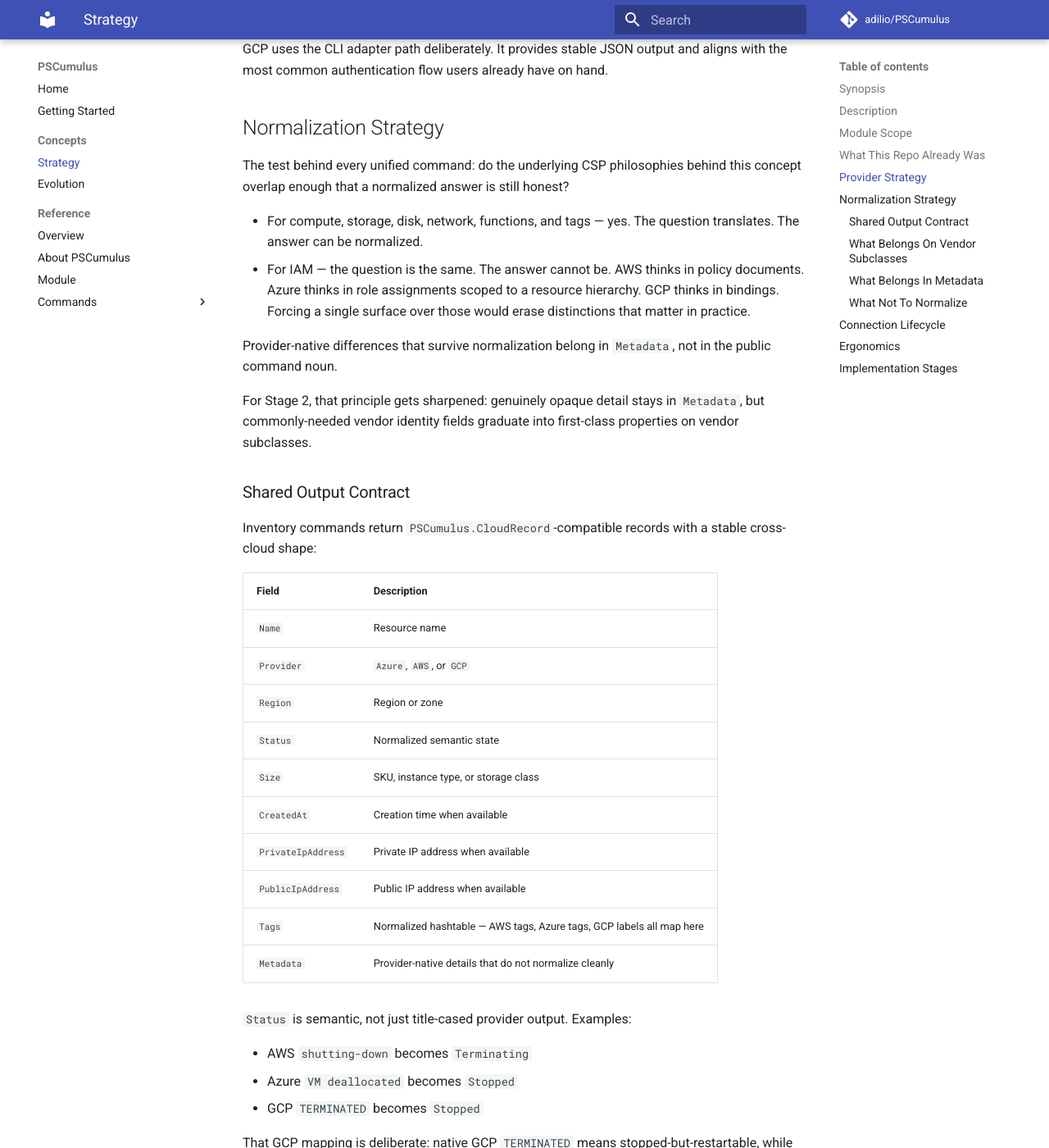
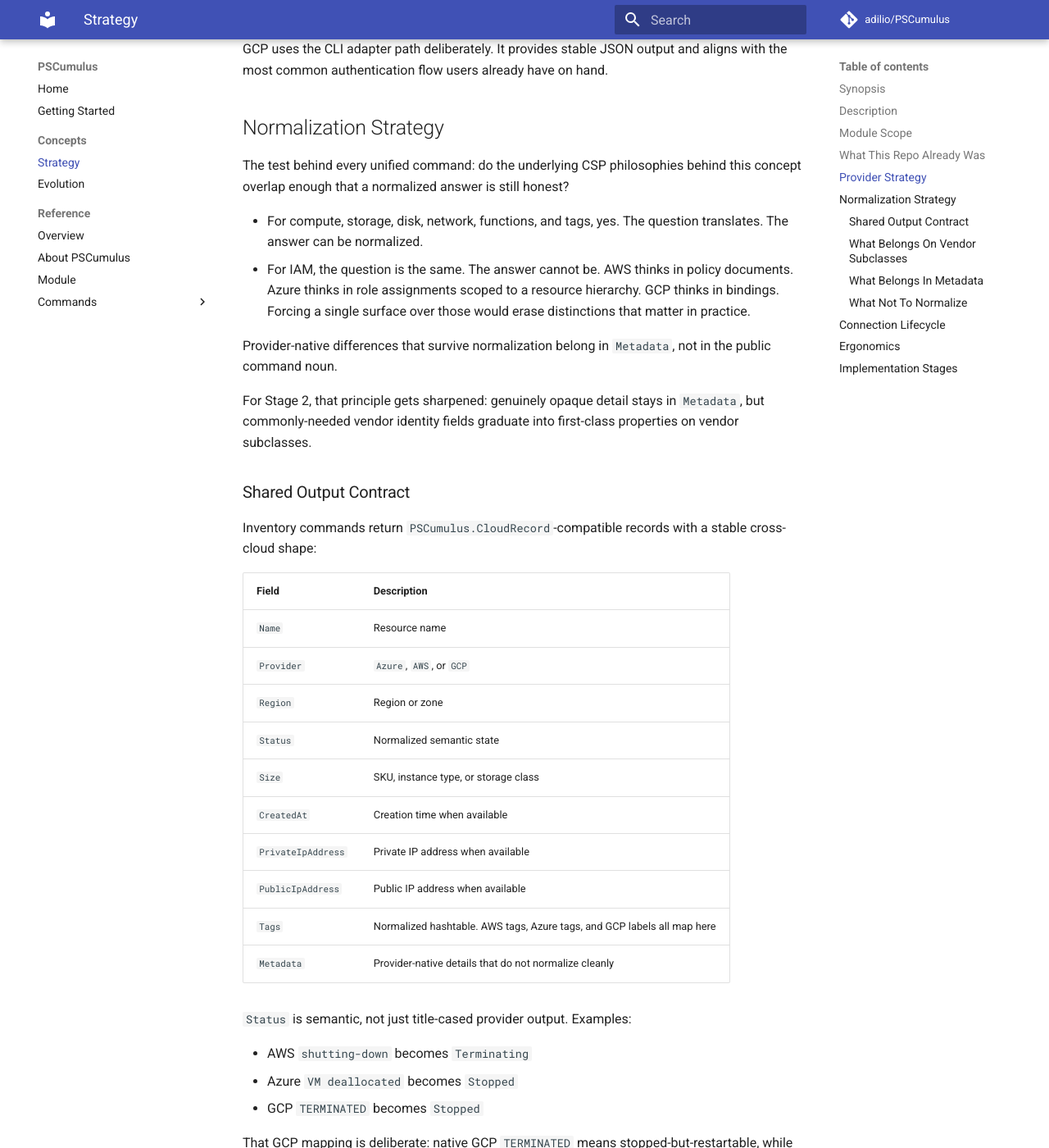
Before and after one commit to adilio/PSCumulus, an MkDocs documentation site: the page built from docs/concepts/strategy.md, in a window 1280 px wide and 1400 px high, scrolled down 2143 px. Shown: the whole window at 82% size. Built offline with MkDocs 1.6.1 and Material for MkDocs 9.7.7, drawn with Linux system fonts in a browser that asks for light colours; comment, search, counter and statistics services are not loaded; some of the changed text lies outside the part shown.

Commit message:
Remove em dashes from docs

````diff
--- a/docs/concepts/strategy.md
+++ b/docs/concepts/strategy.md
@@ -67,8 +67,8 @@ GCP uses the CLI adapter path deliberately. It provides stable JSON output and a
 
 The test behind every unified command: do the underlying CSP philosophies behind this concept overlap enough that a normalized answer is still honest?
 
-- For compute, storage, disk, network, functions, and tags — yes. The question translates. The answer can be normalized.
-- For IAM — the question is the same. The answer cannot be. AWS thinks in policy documents. Azure thinks in role assignments scoped to a resource hierarchy. GCP thinks in bindings. Forcing a single surface over those would erase distinctions that matter in practice.
+- For compute, storage, disk, network, functions, and tags, yes. The question translates. The answer can be normalized.
+- For IAM, the question is the same. The answer cannot be. AWS thinks in policy documents. Azure thinks in role assignments scoped to a resource hierarchy. GCP thinks in bindings. Forcing a single surface over those would erase distinctions that matter in practice.
 
 Provider-native differences that survive normalization belong in `Metadata`, not in the public command noun.
 
@@ -88,7 +88,7 @@ Inventory commands return `PSCumulus.CloudRecord`-compatible records with a stab
 | `CreatedAt` | Creation time when available |
 | `PrivateIpAddress` | Private IP address when available |
 | `PublicIpAddress` | Public IP address when available |
-| `Tags` | Normalized hashtable — AWS tags, Azure tags, GCP labels all map here |
+| `Tags` | Normalized hashtable. AWS tags, Azure tags, and GCP labels all map here |
 | `Metadata` | Provider-native details that do not normalize cleanly |
 
 `Status` is semantic, not just title-cased provider output. Examples:
@@ -117,7 +117,7 @@ For Azure instances, when no power state can be read, PSCumulus now emits `Unkno
 
 ### What Not To Normalize
 
-Do not force a shared command when the providers express materially different models. IAM is the clearest example — the human question is the same ("who can do what?"), but the CSP answers are structured so differently that a normalized surface would be dishonest:
+Do not force a shared command when the providers express materially different models. IAM is the clearest example. The human question is the same ("who can do what?"), but the CSP answers are structured so differently that a normalized surface would be dishonest:
 
 ```powershell
 Get-AzRoleAssignment -Scope "/subscriptions/..."
@@ -169,16 +169,16 @@ PSCumulus is being built in additive stages so each one is shippable on its own.
 This direction became much clearer after the Summit talk on **Monday, April 13, 2026**, when Jeffrey Snover offered the insight that unlocked the roadmap: use a base class for shared properties, subclass per vendor, and let the subclass own parsing. The future Provider remains in the roadmap, but it now follows the corrected record model instead of leading it. The full rationale and stage-by-stage narrative live in [Evolution](evolution.md).
 
 **Current status:** Stage 1 is complete and Stage 2 has started for instance records.
-**Current implementation focus:** Stage 2 — Vendor Subclass Records.
+**Current implementation focus:** Stage 2: Vendor Subclass Records.
 
 Broad outline:
 
-1. **Stage 1 — Internal Typed Contract**: strengthen internal correctness without changing the public cmdlet surface.
-2. **Stage 2 — Vendor Subclass Records**: introduce a real base record class, vendor subclasses, subclass-owned normalization factories, and `Kind`.
-3. **Stage 3 — Cloud Path Model**: define a structured path/resolver layer independent of any Provider mechanics.
-4. **Stage 4 — The Provider (Read-Only)**: add additive navigation over the same backend engine.
-5. **Stage 5 — Write Operations Through the Provider**: let lifecycle actions flow through path context once navigation is stable.
-6. **Stage 6 — Cross-Cloud Aggregation**: expose multi-provider views through navigation as well as cmdlets.
+1. **Stage 1: Internal Typed Contract**: strengthen internal correctness without changing the public cmdlet surface.
+2. **Stage 2: Vendor Subclass Records**: introduce a real base record class, vendor subclasses, subclass-owned normalization factories, and `Kind`.
+3. **Stage 3: Cloud Path Model**: define a structured path/resolver layer independent of any Provider mechanics.
+4. **Stage 4: The Provider (Read-Only)**: add additive navigation over the same backend engine.
+5. **Stage 5: Write Operations Through the Provider**: let lifecycle actions flow through path context once navigation is stable.
+6. **Stage 6: Cross-Cloud Aggregation**: expose multi-provider views through navigation as well as cmdlets.
 
 For the full stage-by-stage plan, rationale, origin story, and decision details, see [Evolution](evolution.md).
 
````
Also changed, not shown: README.md (+14 -14 lines), docs/concepts/evolution.md (+7 -7 lines), docs/getting-started.md (+1 -1 lines), docs/talk-demo.md (+8 -8 lines).
